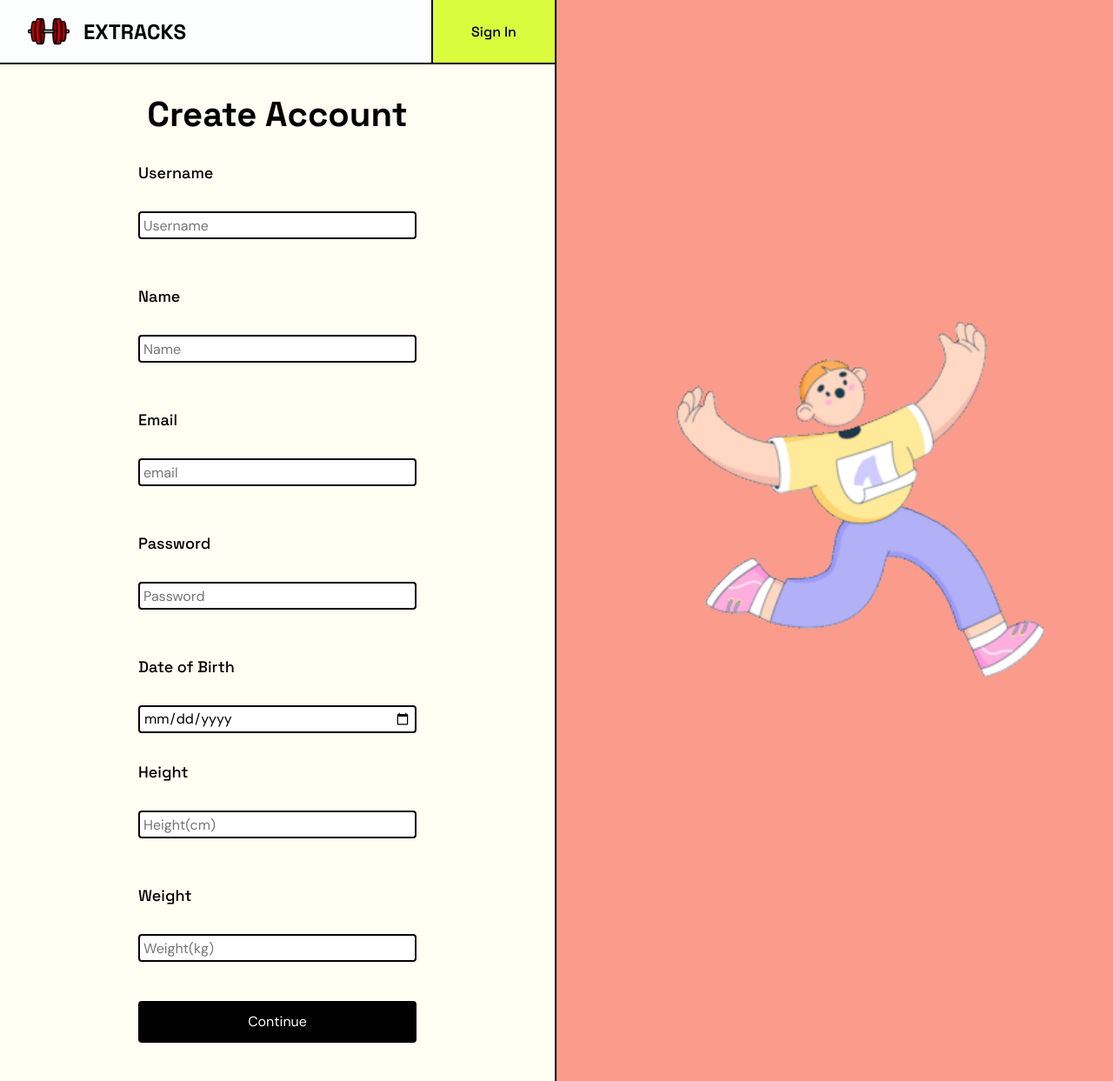
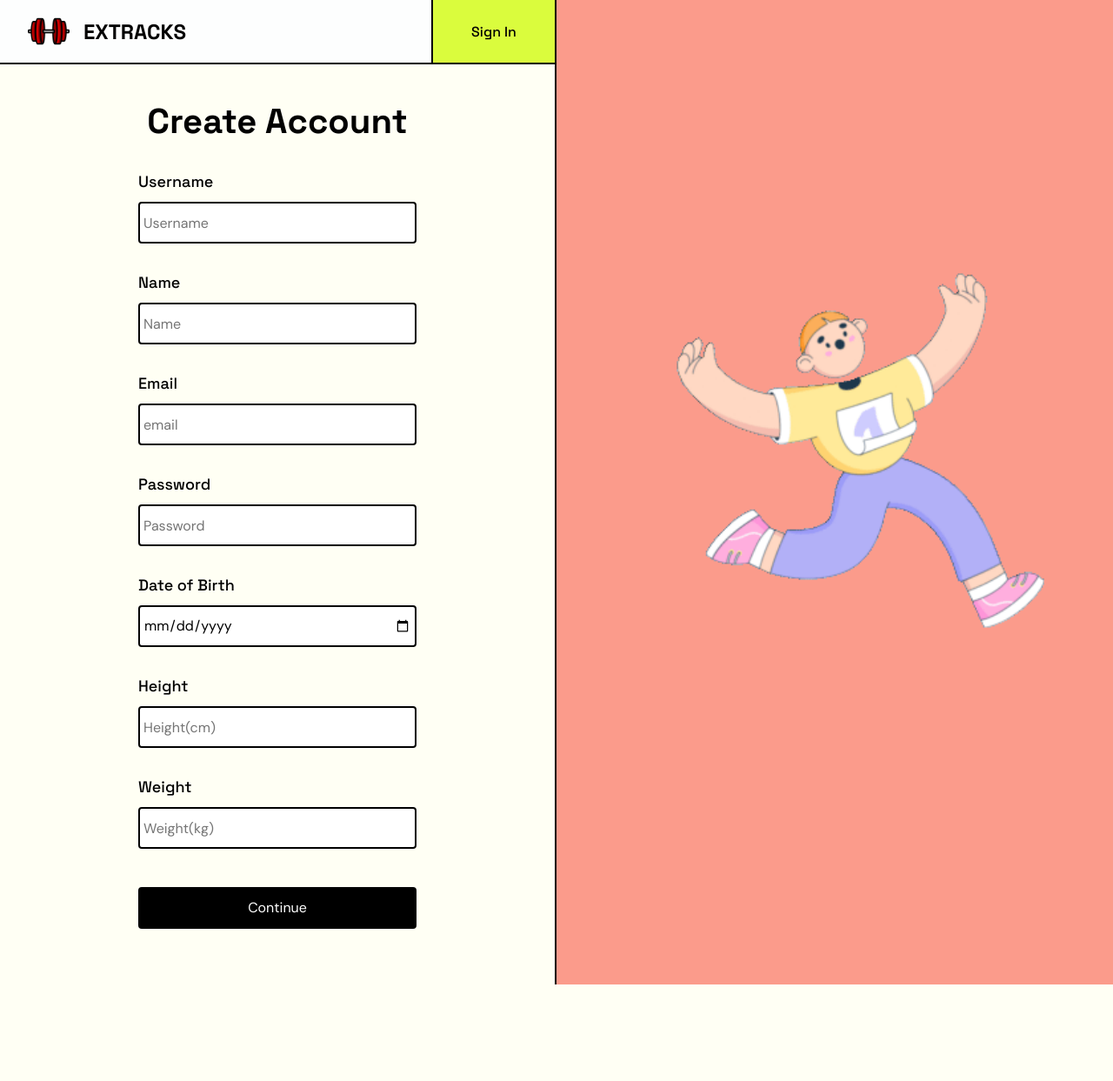
Before and after one commit to ParinchatJ/Extract_frontend, a React (Vite) app: page /signup in a window 1280 px wide. Shown: the whole page at 87% size. After the commit the page ends 1132 px from the top, so only its background shows below. Built offline with nearby package versions, Linux system fonts and the light colour scheme.

Commit message:
update form stye

```diff
--- a/src/components/SIgnUpForm/SignUpForm.css
+++ b/src/components/SIgnUpForm/SignUpForm.css
@@ -1,23 +1,27 @@
 
 
-.form-signup {
-  display: flex;
+.form-signup form {
+  /* display: flex;
   flex-direction: column;
   justify-content: center;
   align-content: center;
   height: auto;
-  padding-top: 20px;
+  padding-top: 20px; */
   padding-bottom: 20px;
+}
+
+.form-signup button {
+  margin-top: 2rem;
 }
 
 .formsignup h2 {
   font-size: 40px;
-  margin: 0 0 30px 0;
   display: inline-flex;
   justify-content: center;
+  margin: 8px 0 32px;
 }
 
-.submit-signup {
+/* .submit-signup {
   margin: 40px 0;
   background: #000;
   color: white;
@@ -31,7 +35,7 @@
   color: black;
   height: 3rem;
   transition: all 0.1s;
-}
+} */
 
 .error-signup {
   color: red;
--- a/src/components/SetGoalForm/SetGoalForm.css
+++ b/src/components/SetGoalForm/SetGoalForm.css
@@ -1,7 +1,7 @@
 .setgoal {
     display: flex;
     justify-content: center;
-    align-items: center;
+    /* align-items: center; */
     flex-direction: column;
 }
 
--- a/src/components/SignInForm/SignInForm.jsx
+++ b/src/components/SignInForm/SignInForm.jsx
@@ -41,7 +41,7 @@ const SignInForm = () => {
           <h1>Sign In</h1>
           <form onSubmit={handleSubmit(onSubmit)}>
             <label htmlFor="account">Username/Email</label>
-            <br />
+            {/* <br /> */}
             <input
               type="text"
               placeholder="Username/Email"
@@ -52,7 +52,7 @@ const SignInForm = () => {
             )}
             <br />
             <label htmlFor="password">Password</label>
-            <br />
+            {/* <br /> */}
             <input
               type="password"
               placeholder="Password"
--- a/src/index.css
+++ b/src/index.css
@@ -40,7 +40,7 @@ form{
 }
 form label {
   font-size: 1.125rem;
-  font-weight: 500;
+  font-weight: 500
 }
 
 form select, form input, form textarea, form button {
@@ -49,7 +49,7 @@ form select, form input, form textarea, form button {
   margin: 0.75rem 0;
   box-sizing: border-box;
   width: 320px;
-  height: 32px;
+  height: 48px;
   border: 2px solid black;
   border-radius: 0.25rem;
   font-size: 1rem;
--- a/src/pages/SetGoal/SetGoal.css
+++ b/src/pages/SetGoal/SetGoal.css
@@ -27,3 +27,10 @@
   width: 720px;
   height: 740px;
 }
+.container-setgoal .setgoal {
+    align-items: center;
+}
+
+.container-setgoal h2 {
+ font-size: 2.5rem;
+}
--- a/src/pages/SetGoal/SetGoal.jsx
+++ b/src/pages/SetGoal/SetGoal.jsx
@@ -1,6 +1,7 @@
 import React from 'react'
 import { useEffect, useState } from "react";
 import { useNavigate } from "react-router-dom";
+import NavBar from '../../components/NavBar/NavBar';
 import SetGoalForm from "../../components/SetGoalForm/SetGoalForm";
 
 import './SetGoal.css'
```
Also changed, not shown: src/components/SIgnUpForm/SignUpForm.jsx (+13 -13 lines).
